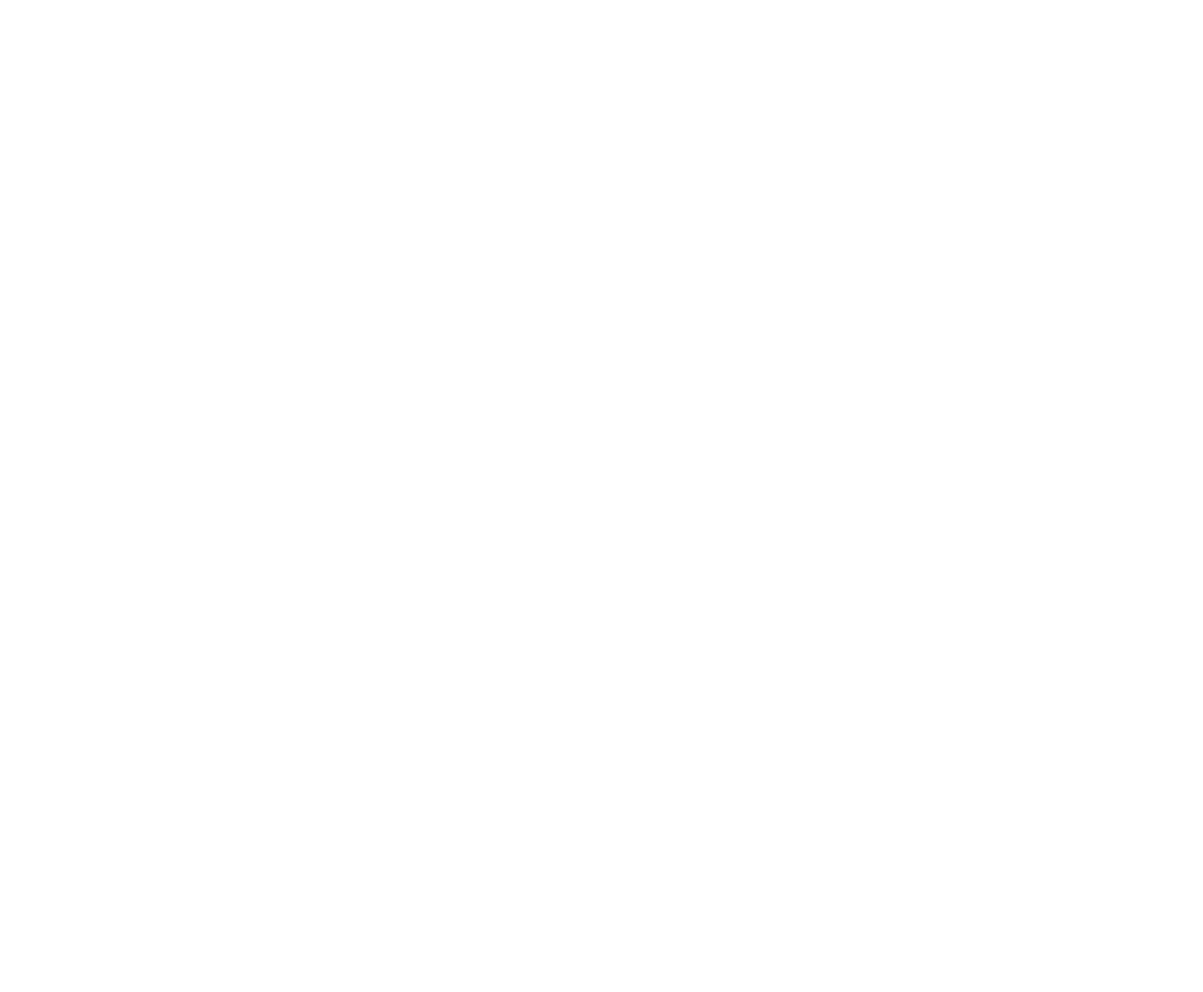
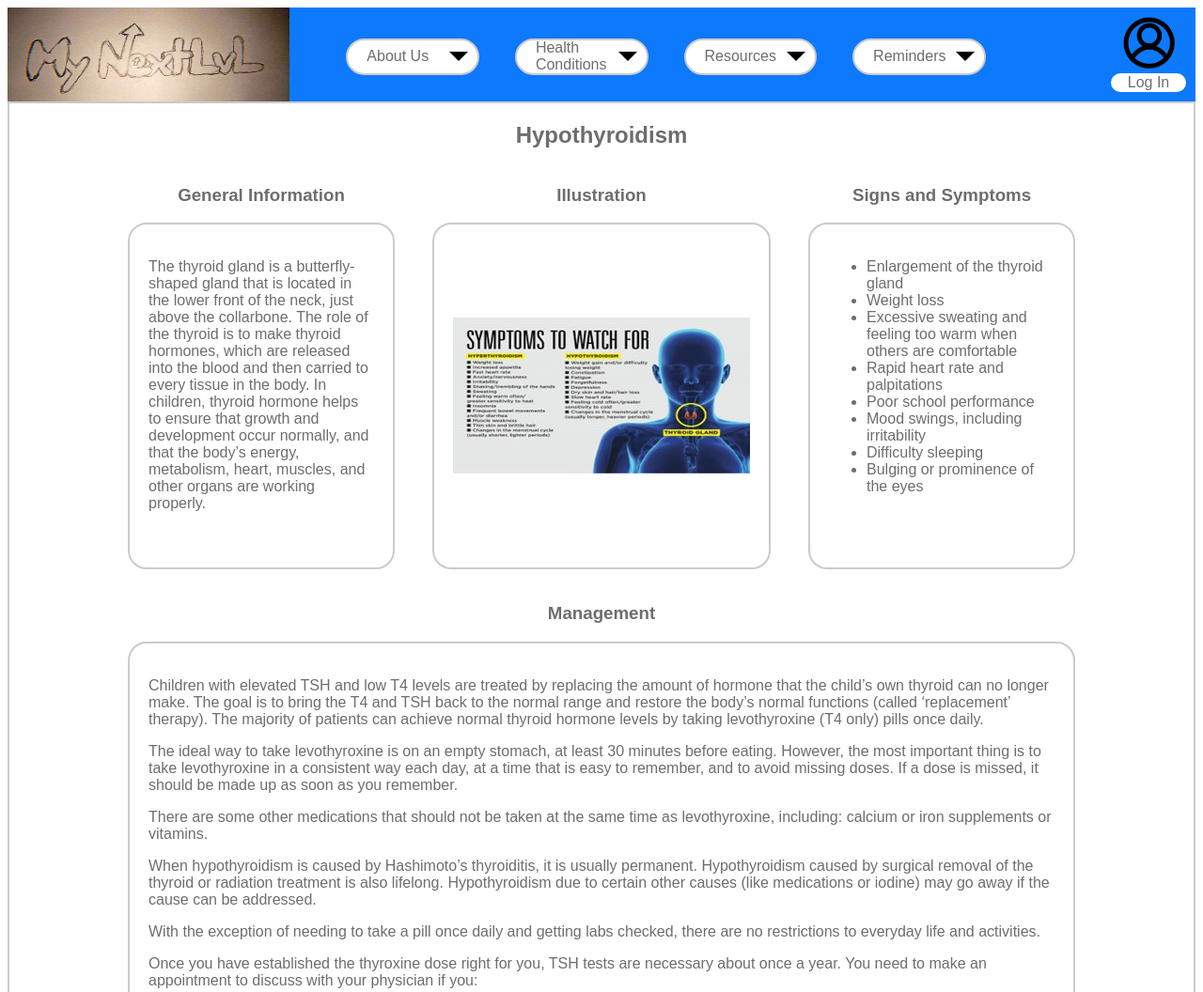
Before and after one commit to johnnyyork13/INFM212, a plain HTML site: page MyNextLvlProject/conditions/hypothyroidism.html in a window 1280 px wide. Shown: the top 1056 px of the page at 94% size. Before the commit the page ends 800 px from the top, so only its background shows below. Drawn offline with Linux system fonts and the light colour scheme.

Commit message:
add more condition pages

```diff
--- /dev/null
+++ b/MyNextLvlProject/conditions/cystic.css
@@ -0,0 +1,64 @@
+main {
+    display: flex;
+    flex-direction: column;
+    align-items: center;
+    color: var(--text-color);
+    height: fit-content;
+    padding-bottom: 10%;
+}
+
+.mainContainer {
+    width: 80%;
+    display: grid;
+    grid-template-columns: repeat(3, 1fr);
+    grid-template-rows: 1fr 1fr;
+    grid-template-areas:
+    "one two two"
+    "three three three";
+    gap: 50px;
+}
+
+.container {
+    text-align: center;
+}
+
+#imgBox {
+    display: flex;
+    justify-content: center;
+    align-items: center;
+}
+
+#imgBox img {
+    width: 50%;
+}
+
+.box {
+    text-align: left;
+    border: var(--border);
+    height: 80%;
+    padding: 20px;
+    border-radius: 20px;
+}
+
+#one {
+    grid-area: one;
+}
+
+#two {
+    grid-area: two;
+}
+
+#three {
+    grid-area: three;
+}
+
+@media only screen and (max-width: 1000px) {
+    .mainContainer {
+        grid-template-columns: 1fr;
+        grid-template-rows: repeat(3, 1fr);
+        grid-template-areas:
+        "one"
+        "two"
+        "three"
+    }
+}
--- a/MyNextLvlProject/conditions/cysticfibrosis.html
+++ b/MyNextLvlProject/conditions/cysticfibrosis.html
@@ -0,0 +1,47 @@
+<!DOCTYPE html>
+<html lang="en">
+<head>
+    <meta charset="UTF-8">
+    <meta http-equiv="X-UA-Compatible" content="IE=edge">
+    <meta name="viewport" content="width=device-width, initial-scale=1.0">
+    <link rel="stylesheet" href="../stylesheet.css">
+    <link rel="stylesheet" href="cystic.css">
+    <title>Cystic Fibrosis</title>
+</head>
+<body>
+    <script src="../header.js"></script>
+    <main>
+        <h2>Cystic Fibrosis</h2>
+        <div class="mainContainer">
+            <div class="container" id="one">
+                <h3>General Information</h3>
+                <div class="box">
+                    <p>Cystic fibrosis is a progressive, genetic disease that causes persistent lung infections and limits the ability to breathe over time. Children with CF also suffer from digestive problems that prevent the body from breaking down and absorbing food, leading to inadequate growth and nutrition.</p>
+                </div>
+            </div>
+            <div class="container" id="two">
+                <h3>Illustration</h3>
+                <div class="box" id="imgBox">
+                    <img src="../images/cystic.jpg" alt="Cystic Fibrosis Picture">
+                </div>
+            </div>
+            <div class="container" id="three">
+                <h3>Management Basics</h3>
+                <div class="box">
+                    <ul>
+                        <li>Maintaining normal weight is very important, as it has been shown to be linked to lung health. </li>
+                        <li>Take in adequate calories. Sometimes feeding tubes are necessary.</li>
+                        <li>You may also need to take in more salt, especially if you are sweating. An appropriate enzyme and vitamin dose is also very important in the management of CF.</li>
+                        <li>Perform daily airway clearance therapy (ACT) and you may need to use inhaled medications or even antibiotics when necessary. </li>
+                        <li>Exercise and stay active for your lung health. </li>
+                        <li>Treat any respiratory tract infections are treated promptly. </li>
+                        <li>If you think you have an infection, call your doctor, so you can receive medication.</li>
+                    </ul>
+                </div>
+            </div>
+        </div>
+    </main>
+    <script src="../footer.js"></script>
+    <script src="../javascript.js"></script>
+</body>
+</html>
--- /dev/null
+++ b/MyNextLvlProject/conditions/gastro.css
@@ -0,0 +1,25 @@
+main {
+    display: flex;
+    flex-direction: column;
+    align-items: center;
+    color: var(--text-color);
+}
+
+.mainContainer {
+    height: 80%;
+    width: 80%;
+    display: flex;
+    flex-direction: column;
+    align-items: center;
+    justify-content: center;
+}
+
+.container {
+    border: var(--border);
+    width: 100%;
+    height: 100%;
+    border-radius: 30px;
+    display: flex;
+    justify-content: center;
+    align-items: center;
+}
--- /dev/null
+++ b/MyNextLvlProject/conditions/hypo.css
@@ -0,0 +1,78 @@
+main {
+    height: fit-content;
+    color: var(--text-color);
+    display: flex;
+    flex-direction: column;
+    align-items: center;
+    padding-bottom: 10%;;
+}
+
+.mainContainer {
+    display: grid;
+    grid-template-columns: repeat(3, 1fr);
+    grid-template-rows: repeat(5, 1fr);
+    grid-template-areas:
+    "one two three"
+    "four four four"
+    "four four four"
+    "four four four"
+    "five five five";
+    gap: 40px;
+    width: 80%;
+}
+
+.container {
+    text-align: center;
+}
+
+.box {
+    border: var(--border);
+    height: 80%;
+    border-radius: 20px;
+    padding: 20px;
+    text-align: left;
+}
+
+#imgBox {
+    display: flex;
+    justify-content: center;
+    align-items: center;
+}
+
+#one {
+    grid-area: one;
+}
+
+#two {
+    grid-area: two;
+}
+
+#three {
+    grid-area: three;
+}
+
+#four {
+    grid-area: four;
+}
+
+#five {
+    grid-area: five;
+}
+
+@media only screen and (max-width: 1000px) {
+    .mainContainer {
+        grid-template-columns: 1fr;
+        grid-template-rows: repeat(9, 1fr);
+        grid-template-areas:
+        "one"
+        "two"
+        "three"
+        "four"
+        "four"
+        "four"
+        "four"
+        "four"
+        "four"
+        "five";
+    }
+}
--- a/MyNextLvlProject/conditions/hypothyroidism.html
+++ b/MyNextLvlProject/conditions/hypothyroidism.html
@@ -0,0 +1,75 @@
+<!DOCTYPE html>
+<html lang="en">
+<head>
+    <meta charset="UTF-8">
+    <meta http-equiv="X-UA-Compatible" content="IE=edge">
+    <meta name="viewport" content="width=device-width, initial-scale=1.0">
+    <link rel="stylesheet" href="../stylesheet.css">
+    <link rel="stylesheet" href="hypo.css">
+    <title>Hypothyroidism</title>
+</head>
+<body>
+    <script src="../header.js"></script>
+<main>
+    <h2>Hypothyroidism</h2>
+    <div class="mainContainer">
+        <div class="container" id="one">
+            <h3>General Information</h3>
+            <div class="box">
+                <p>The thyroid gland is a butterfly-shaped gland that is located in the lower front of the neck, just above the collarbone. The role of the thyroid is to make thyroid hormones, which are released into the blood and then carried to every tissue in the body. In children, thyroid hormone helps to ensure that growth and development occur normally, and that the body’s energy, metabolism, heart, muscles, and other organs are working properly.</p>
+            </div>
+        </div>
+        <div class="container" id="two">
+            <h3>Illustration</h3>
+            <div class="box" id="imgBox">
+                <img src="../images/hypo.jpg">
+            </div>
+        </div>
+        <div class="container" id="three" >
+            <h3>Signs and Symptoms</h3>
+            <div class="box">
+                <ul>
+                    <li>Enlargement of the thyroid gland</li>
+                    <li>Weight loss</li>
+                    <li>Excessive sweating and feeling too warm when others are comfortable</li>
+                    <li>Rapid heart rate and palpitations</li>
+                    <li>Poor school performance</li>
+                    <li>Mood swings, including irritability</li>
+                    <li>Difficulty sleeping</li>
+                    <li>Bulging or prominence of the eyes</li>
+                </ul>
+            </div>
+        </div>
+        <div class="container" id="four" >
+            <h3>Management</h3>
+            <div class="box">
+                <p>Children with elevated TSH and low T4 levels are treated by replacing the amount of hormone that the child’s own thyroid can no longer make. The goal is to bring the T4 and TSH back to the normal range and restore the body’s normal functions (called ‘replacement’ therapy). The  majority of patients can achieve normal thyroid hormone levels by taking levothyroxine (T4 only) pills once daily.</p>
+                <p>The ideal way to take levothyroxine is on an empty stomach, at least 30 minutes before eating. However, the most important thing is to take levothyroxine in a consistent way each day, at a time that is easy to remember, and to avoid missing doses. If a dose is missed, it should be made up as soon as you remember. </p>
+                <p>There are some other medications that should not be taken at the same time as levothyroxine, including: calcium or iron supplements or vitamins. </p>
+                <p>When hypothyroidism is caused by Hashimoto’s thyroiditis, it is usually permanent. Hypothyroidism caused by surgical removal of the thyroid or radiation treatment is also lifelong. Hypothyroidism due to certain other causes (like medications or iodine) may go away if the cause can be addressed.</p>
+                <p>With the exception of needing to take a pill once daily and getting labs checked, there are no restrictions to everyday life and activities. </p>
+                <p>Once you have established the thyroxine dose right for you, TSH tests are necessary about once a year. You need to make an appointment to discuss with your physician if you: </p>
+                    <ul>
+                        <li>Feel a change in your symptoms. If your TSH turns out to be high, hypothyroidism is probably causing your symptoms. But if your TSH is normal, it means something else is causing your symptoms </li>
+                        <li>Want to change your thyroxine dose or brand, or change to taking your pills with or without food </li>
+                        <li>Gain or lose a lot of weight without changing your diet or exercise routine. For some people, even a change of 10 pounds or less can signal that something is wrong </li>
+                        <li>Start or stop taking a drug that can interfere with absorbing thyroxine, or you change your dose of such a drug (see "How your thyroxine dose is decided," above). For example, if you start taking estrogen in a birth control pill or in hormone replacement therapy, you may need to raise your dose. If you stop taking the drug, you may need to lower your dose </li>
+                        <li>Are not taking your thyroxine pill every day. It is very important to be truthful when telling your doctor how many pills you have missed. If you have missed pills but say that you have taken them as prescribed and if your TSH test is then high, your doctor may think that your hypothyroidism is getting worse and may raise your thyroxine dose </li>
+                        <li>Want to try to stop thyroxine treatment. If ever you think you are doing well enough not to need thyroxine treatment any longer, try it only under your doctor's close supervision. Rather than stopping your pills completely, you might ask your doctor to try lowering your dose. If your TSH increases, you will know that you need to continue treatment. You should never stop thyroxine treatment on your own. You must take your thyroxine every day, most likely for the rest of your life.</li>
+                    </ul>
+            </div>
+        </div>
+        <div class="container" id="five">
+            <h3>Follow-up Care</h3>
+            <div class="box">
+                <p>A TSH level should be checked 4 to 8 weeks after starting levothyroxine (T4) or after any change in levothyroxine dose. The goal of treatment is to keep the TSH and T4 in the normal range. How often these levels need to be checked depends on the age of the child. Older children can have these levels checked every 3-12 months until they have finished growing and going through puberty. Adults typically have levels checked once per year.</p>
+            </div>
+        </div>
+
+
+    </div>
+</main>
+    <script src="../footer.js"></script>
+    <script src="../javascript.js"></script>
+</body>
+</html>
--- /dev/null
+++ b/MyNextLvlProject/conditions/sickle.css
@@ -0,0 +1,83 @@
+main {
+    height: fit-content;
+    display: flex;
+    flex-direction: column;
+    align-items: center;
+    color: var(--text-color);
+    padding-bottom: 10%;
+}
+
+.mainContainer {
+    width: 80%;
+    display: grid;
+    grid-template-columns: repeat(3, 1fr);
+    grid-template-rows: repeat(5, 1fr);
+    grid-template-areas:
+    "one two three"
+    "four four four"
+    "five five five"
+    "six six six"
+    "seven seven seven" ;
+    gap: 20px;
+}
+
+.container {
+    text-align: center;
+}
+
+#imgBox {
+    display: flex;
+    justify-content: center;
+    align-items: center;
+}
+
+.box {
+    border: var(--border);
+    height: 80%;
+    text-align: left;
+    border-radius: 20px;
+    padding: 20px;
+}
+
+#one {
+    grid-area: one;
+}
+
+#two {
+    grid-area: two;
+}
+
+#three {
+    grid-area: three;
+}
+
+#four {
+    grid-area: four;
+}
+
+#five {
+    grid-area: five;
+}
+
+#six {
+    grid-area: six;
+}
+
+#seven {
+    grid-area: seven;
+}
+
+@media only screen and (max-width: 1000px) {
+    .mainContainer {
+        grid-template-columns: 1fr;
+        grid-template-rows: repeat(7, 1fr);
+        grid-template-areas:
+        "one"
+        "two"
+        "three"
+        "four"
+        "five"
+        "six"
+        "seven";
+    }
+}
--- /dev/null
+++ b/MyNextLvlProject/resources/local.css
@@ -0,0 +1,35 @@
+main {
+    color: var(--text-color);
+    padding-bottom: 10%;
+    display: flex;
+    flex-direction: column;
+    align-items: center;
+    height: fit-content;
+}
+
+.mainContainer {
+    display: grid;
+    grid-template-columns: repeat(3, 1fr);
+    gap: 20px;
+}
+
+.box {
+    border: var(--border);
+    height: 200px;
+    border-radius: 30px;
+    font-size: 1.3em;
+    display: flex;
+    justify-content: center;
+    align-items: center;
+    padding: 20px;
+}
+
+.empty {
+    border: none;
+}
+
+@media only screen and (max-width: 1000px) {
+    .mainContainer {
+        grid-template-columns: 1fr;
+    }
+}
```
Also changed, not shown: MyNextLvlProject/conditions/gastro.html (+26 -0 lines), MyNextLvlProject/conditions/hyperthyroidism.html (+1 -1 lines), MyNextLvlProject/conditions/sicklecell.html (+85 -0 lines), MyNextLvlProject/resources/local.html (+75 -0 lines), MyNextLvlProject/images/cystic.jpg (added), MyNextLvlProject/images/hypo.jpg (added), MyNextLvlProject/images/sickle.jpg (added), MyNextLvlProject/resources/outside.css (added).
